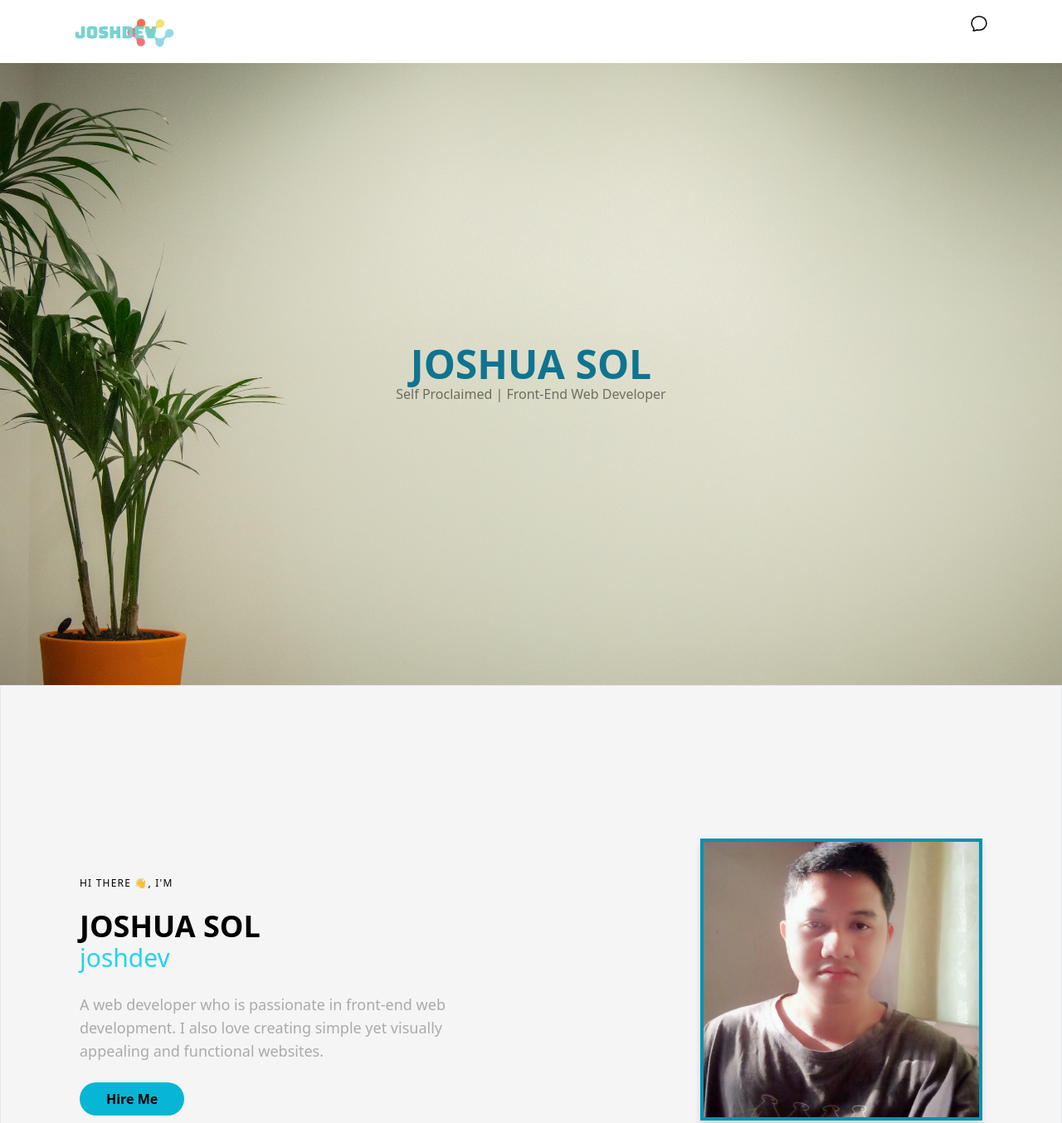
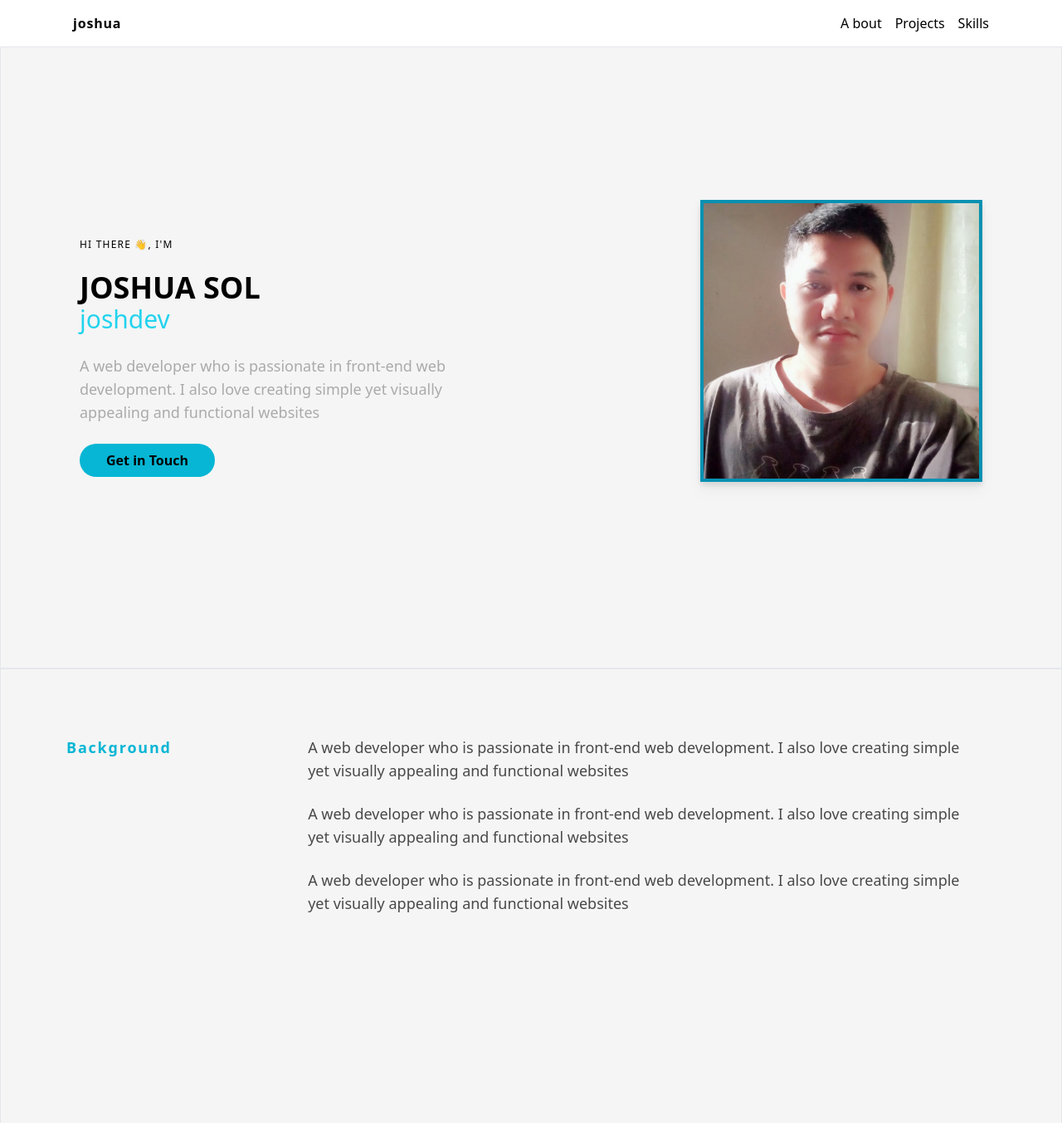
Before and after one commit to b4sh001/joshdev, a website: page index.html in a window 1280 px wide. Shown: the top 1354 px of the page at 83% size. Drawn offline with Linux system fonts and the light colour scheme.

Commit message:
add background section

```diff
--- a/index.html
+++ b/index.html
@@ -15,28 +15,15 @@
           <div class="flex justify-between">
             <!-- logo -->
             <div class="flex">
-              <a href="#">
-                <img src="/src/img/logo_200x200(1).png" alt="" />
-              </a>
+              <a class="font-semibold tracking-wider" href="#"> joshua </a>
             </div>
             <!-- primary nav -->
 
             <!-- secondary nav -->
-            <div>
-              <a href="#">
-                <svg
-                  xmlns="http://www.w3.org/2000/svg"
-                  fill="none"
-                  viewBox="0 0 24 24"
-                  stroke-width="1.5"
-                  stroke="currentColor"
-                  class="w-6 h-6">
-                  <path
-                    stroke-linecap="round"
-                    stroke-linejoin="round"
-                    d="M12 20.25c4.97 0 9-3.694 9-8.25s-4.03-8.25-9-8.25S3 7.444 3 12c0 2.104.859 4.023 2.273 5.48.432.447.74 1.04.586 1.641a4.483 4.483 0 01-.923 1.785A5.969 5.969 0 006 21c1.282 0 2.47-.402 3.445-1.087.81.22 1.668.337 2.555.337z" />
-                </svg>
-              </a>
+            <div class="flex space-x-4">
+              <a href="#">A bout</a>
+              <a href="#">Projects</a>
+              <a href="#">Skills</a>
             </div>
           </div>
         </div>
@@ -86,19 +73,6 @@
       </section>
       <!-- /login -->
 
-      <!-- Background Intro -->
-      <section class="max-w-full h-[750px] overflow-hidden relative">
-        <div
-          class="flex items-center justify-center bg-cover bg-local bg-no-repeat bg-center w-full h-full"
-          style="background-image: url('/src/img/bgcover4.jpg')">
-          <div class="flex flex-col justify-center items-center text-center">
-            <h2 class="text-h1 font-semibold text-cyan-700">JOSHUA SOL</h2>
-            <p class="opacity-50">Self Proclaimed | Front-End Web Developer</p>
-          </div>
-        </div>
-      </section>
-      <!-- /Background Image -->
-
       <!-- About -->
       <section
         class="bg-[#f5f5f5] text-black py-20 h-[750px] flex items-center border border-y">
@@ -116,12 +90,12 @@
               <p class="opacity-30 text-lg mb-6">
                 A web developer who is passionate in front-end web development.
                 I also love creating simple yet visually appealing and
-                functional websites.
+                functional websites
               </p>
 
               <button
                 class="bg-cyan-500 primary-button font-semibol hover:text-white">
-                <div class="">Hire Me</div>
+                <div class="flex items-center">Get in Touch</div>
               </button>
             </div>
             <div class="sm:w-1/2 flex justify-end px-4 mb-10 sm:px-8">
@@ -137,6 +111,39 @@
         </div>
       </section>
       <!-- /About -->
+
+      <section
+        class="bg-[#f5f5f5] text-black py-20 flex items-center border border-y page-width">
+        <div class="max-h-full max-w-6xl h-[750px] mx-auto flex items-start">
+          <div
+            class="flex flex-col justify-between items-start w-full mx-auto text-center sm:flex sm:text-start sm:flex-row">
+            <div class="max-w-full px-4 sm:w-1/3">
+              <p
+                class="text-lg text-cyan-500 font-semibold tracking-widest mb-6 text-start">
+                Background
+              </p>
+            </div>
+            <div class="max-w-full px-8 flex flex-col items-start sm:px-8">
+              <p class="opacity-70 text-lg mb-6 text-start">
+                A web developer who is passionate in front-end web development.
+                I also love creating simple yet visually appealing and
+                functional websites
+              </p>
+
+              <p class="opacity-70 text-lg mb-6 text-start">
+                A web developer who is passionate in front-end web development.
+                I also love creating simple yet visually appealing and
+                functional websites
+              </p>
+              <p class="opacity-70 text-lg mb-6 text-start">
+                A web developer who is passionate in front-end web development.
+                I also love creating simple yet visually appealing and
+                functional websites
+              </p>
+            </div>
+          </div>
+        </div>
+      </section>
 
       <!-- What I Do -->
       <section class="h-[780px] max-w-full">
@@ -164,7 +171,7 @@
           <div
             class="relative flex flex-col justify-around items-center w-full max-w-6xl mx-auto md:flex-row md:flex-wrap lg:mb-12">
             <div
-              class="relative cursor-pointer flex justify-center w-[18rem] h-72 bg-transparent border border-cyan-300 border-opacity-70 px-8 py-4 my-6 mx-2 transition ease-in-out delay-150 hover:-translate-y-1 hover:scale-110 duration-300">
+              class="relative cursor-pointer flex justify-center w-[18rem] h-72 bg-transparent border border-cyan-700 border-opacity-70 px-8 py-4 my-6 mx-2 transition ease-in-out delay-150 hover:-translate-y-1 hover:scale-110 duration-300">
               <div class="py-6 flex flex-col items-center">
                 <span class="font-semibold text-cyan-300"
                   >Web Development
```
Also changed, not shown: dist/output.css.
